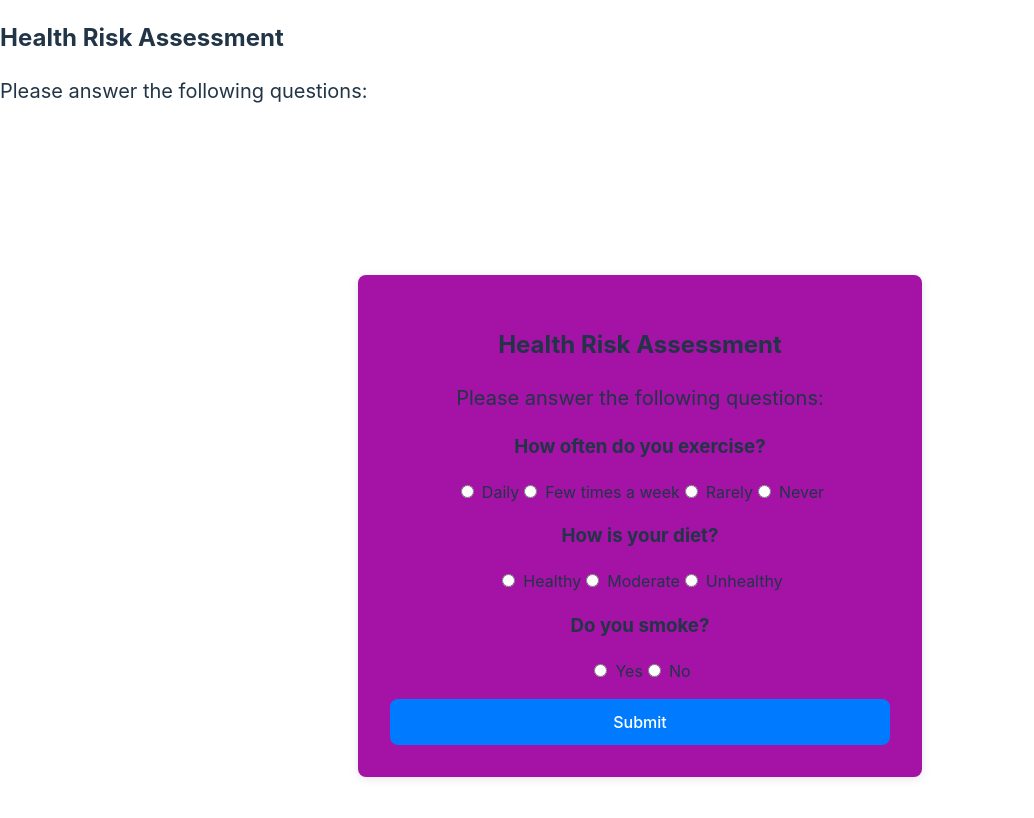
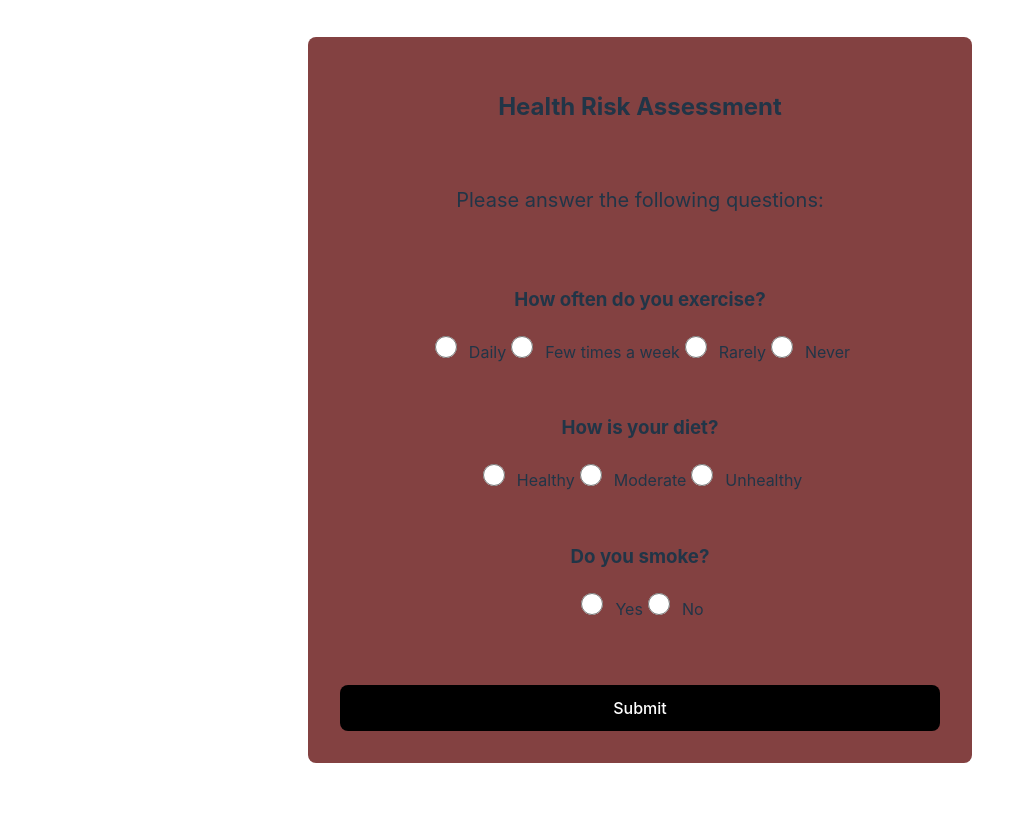
Before and after one commit to natalyyau/Medi-QR, a React (Vite) app in the folder health-risk/: page /assessment in a window 1280 px wide. Shown: the top 818 px of the page, without its empty margins (0-1034 px from the left). Built offline with nearby package versions, Linux system fonts and the light colour scheme.

Commit message:
Improve questionnaire styling and layout for better user experience

```diff
--- a/health-risk/src/components/questionnaire.css
+++ b/health-risk/src/components/questionnaire.css
@@ -9,18 +9,49 @@
 
 /* Questionnaire container */
 .questionnaire-container {
-  max-width: 500px; /* Controls the box width */
+  max-width: 600px;  /* Increase the width to make it take more screen space */
   width: 100%;
   padding: 2rem;
-  background: #a412a6;
+  background: #834141;
   border-radius: 8px;
-  box-shadow: 0 2px 10px rgba(0, 0, 0, 0.1);
+  box-shadow: 0 2px 10px rgba(255, 255, 255, 0.1);
   text-align: center;
+  display: flex;
+  flex-direction: column;  /* Stack the questions vertically */
+  gap: 2rem; /* Add space between questions */
+}
+
+/* Styling for the questions */
+.question-container {
+  font-size: 1.5rem;  /* Make the question text larger */
+  padding: 1rem;
+  border-bottom: 1px solid #ccc;
+}
+
+.question-title {
+  font-size: 1.5rem;
+  font-weight: bold;
+  margin-bottom: 1rem;
+}
+
+/* Styling for the multiple choice options */
+.question-options label {
+  display: flex;
+  align-items: center;
+  gap: 12px;  /* Space between radio button and label */
+  padding: 6px 0;
+  font-size: 1.2rem;  /* Increase font size for options */
+}
+
+input[type="radio"] {
+  width: 22px;  /* Increase radio button size */
+  height: 22px;
+  margin-right: 12px;  /* Add more space between the radio button and label */
 }
 
 /* Button styling */
 .submit-btn {
-  background-color: #007bff;
+  background-color: #000000;
   color: white;
   padding: 0.75rem 1.5rem;
   border-radius: 8px;
@@ -28,9 +59,9 @@
   transition: background 0.3s ease-in-out;
   display: block;
   width: 100%;
-  margin-top: 1rem;
+  margin-top: 2rem; /* Add more space above the button */
 }
 
 .submit-btn:hover {
-  background-color: #0056b3;
+  background-color: #8a3939;
 }
--- a/health-risk/src/index.css
+++ b/health-risk/src/index.css
@@ -5,7 +5,7 @@
 
   color-scheme: light dark;
   color: rgba(255, 255, 255, 0.87);
-  background-color: #242424;
+  background-color: #e9a5a5;
 
   font-synthesis: none;
   text-rendering: optimizeLegibility;
--- a/health-risk/src/pages/assessment.jsx
+++ b/health-risk/src/pages/assessment.jsx
@@ -5,8 +5,6 @@ import "../pages/Assessment.css";
 const Assessment = () => {
   return (
     <div className="flex flex-col items-center justify-center min-h-screen p-4">
-      <h2 className="text-2xl font-bold">Health Risk Assessment</h2>
-      <p className="mt-2">Please answer the following questions:</p>
       <Questionnaire />
     </div>
   );
```
